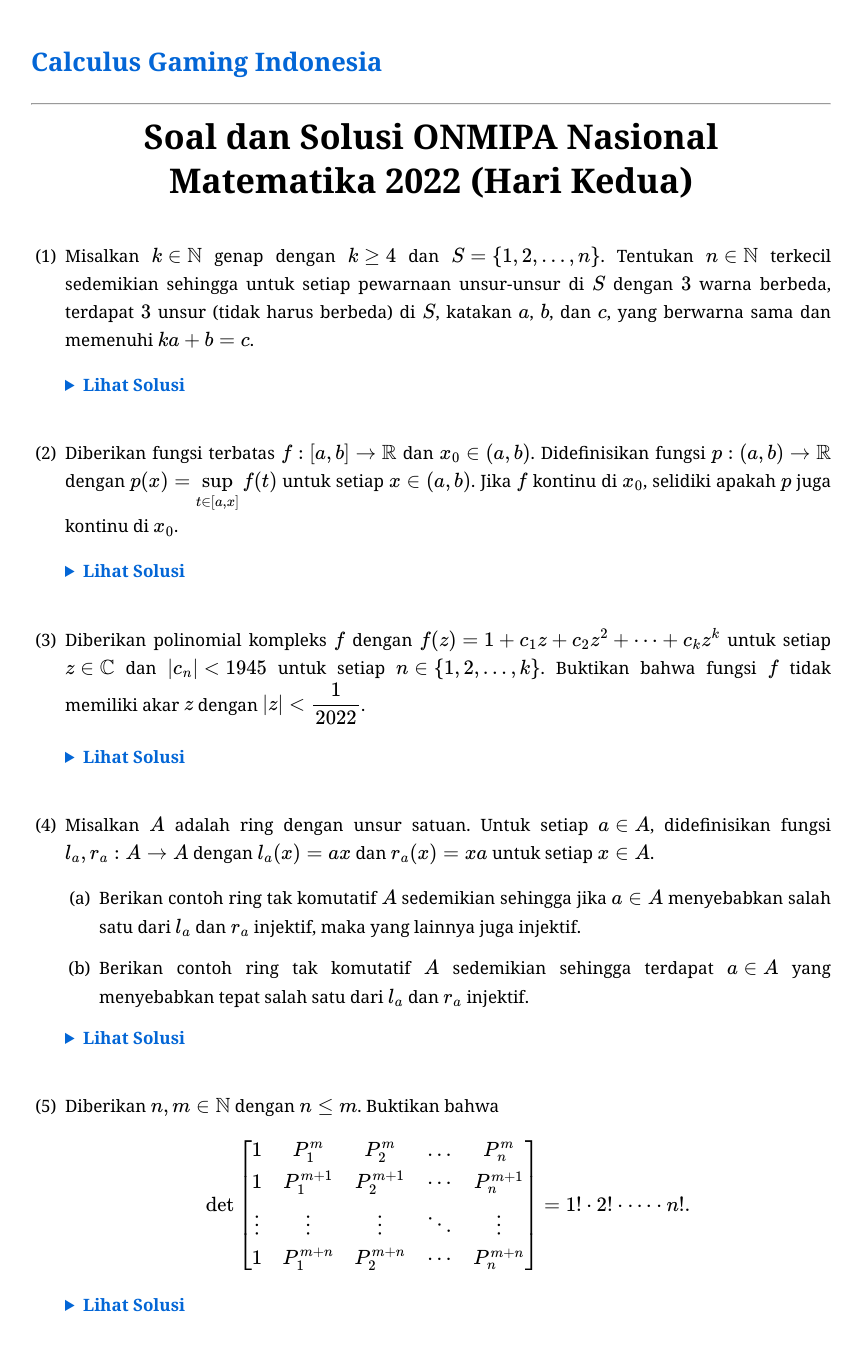
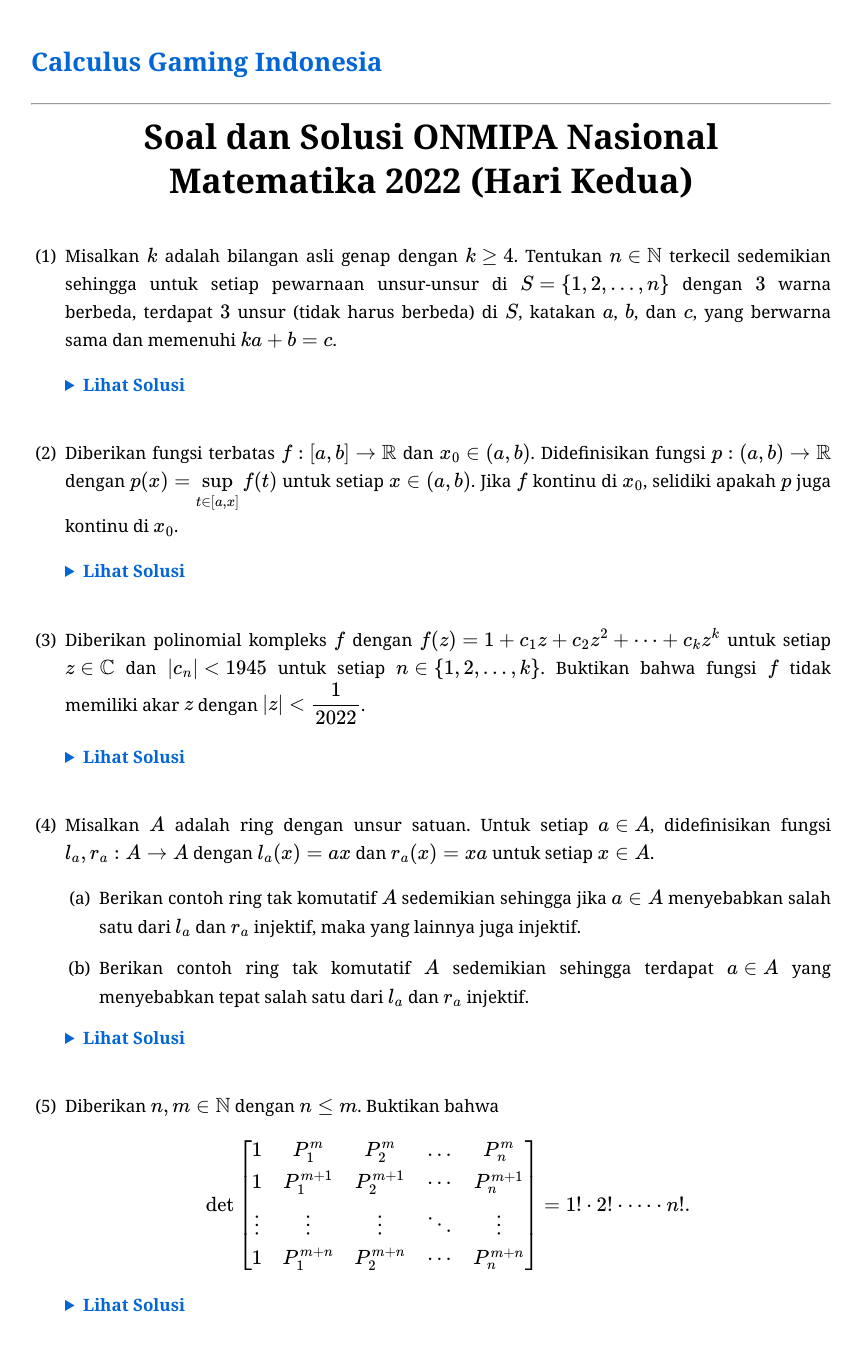
Before and after one commit to calculusgamingindonesia/calculusgamingindonesia.github.io, a Jekyll site: the page built from _posts/2026-07-01-onmipa-nas-mat-22-2.md, in a window 1280 px wide. Shown: the whole page, without its empty margins (209-1071 px from the left). Built offline with Jekyll 4.4.1, drawn with Linux system fonts in a browser that asks for light colours; some web fonts are replaced.

Commit message:
Update 2026-07-01-onmipa-nas-mat-22-2.md

```diff
--- a/_posts/2026-07-01-onmipa-nas-mat-22-2.md
+++ b/_posts/2026-07-01-onmipa-nas-mat-22-2.md
@@ -13,7 +13,7 @@ urutan: 20
     </h1>
 </div>
 
-1. Misalkan $k\in\mathbb{N}$ genap dengan $k\geq4$ dan $S=\set{1, 2, \ldots, n}$. Tentukan $n\in\mathbb{N}$ terkecil sedemikian sehingga untuk setiap pewarnaan unsur-unsur di $S$ dengan $3$ warna berbeda, terdapat $3$ unsur (tidak harus berbeda) di $S$, katakan $a$, $b$, dan $c$, yang berwarna sama dan memenuhi $ka+b=c$.
+1. Misalkan $k$ adalah bilangan asli genap dengan $k\geq4$. Tentukan $n\in\mathbb{N}$ terkecil sedemikian sehingga untuk setiap pewarnaan unsur-unsur di $S=\set{1, 2, \ldots, n}$ dengan $3$ warna berbeda, terdapat $3$ unsur (tidak harus berbeda) di $S$, katakan $a$, $b$, dan $c$, yang berwarna sama dan memenuhi $ka+b=c$.
 
    <details>
    <summary>Lihat Solusi</summary>
```
